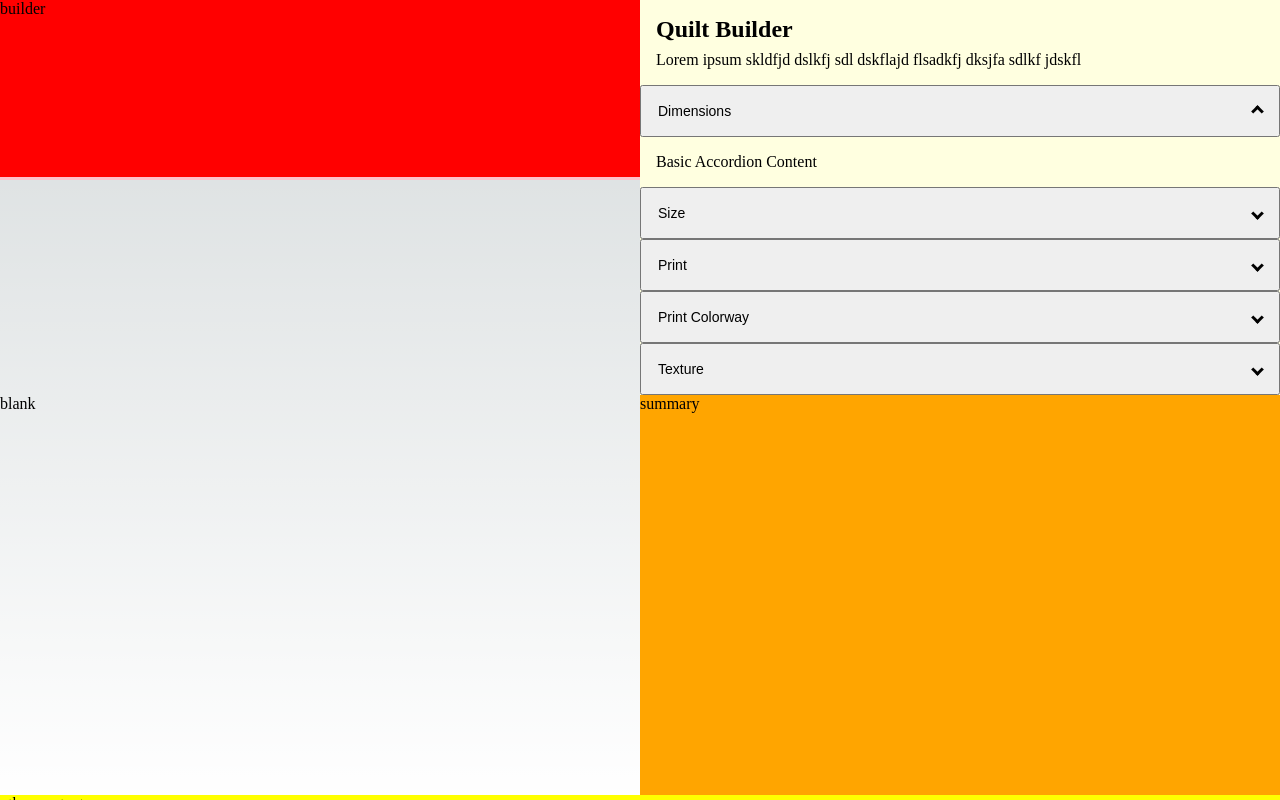
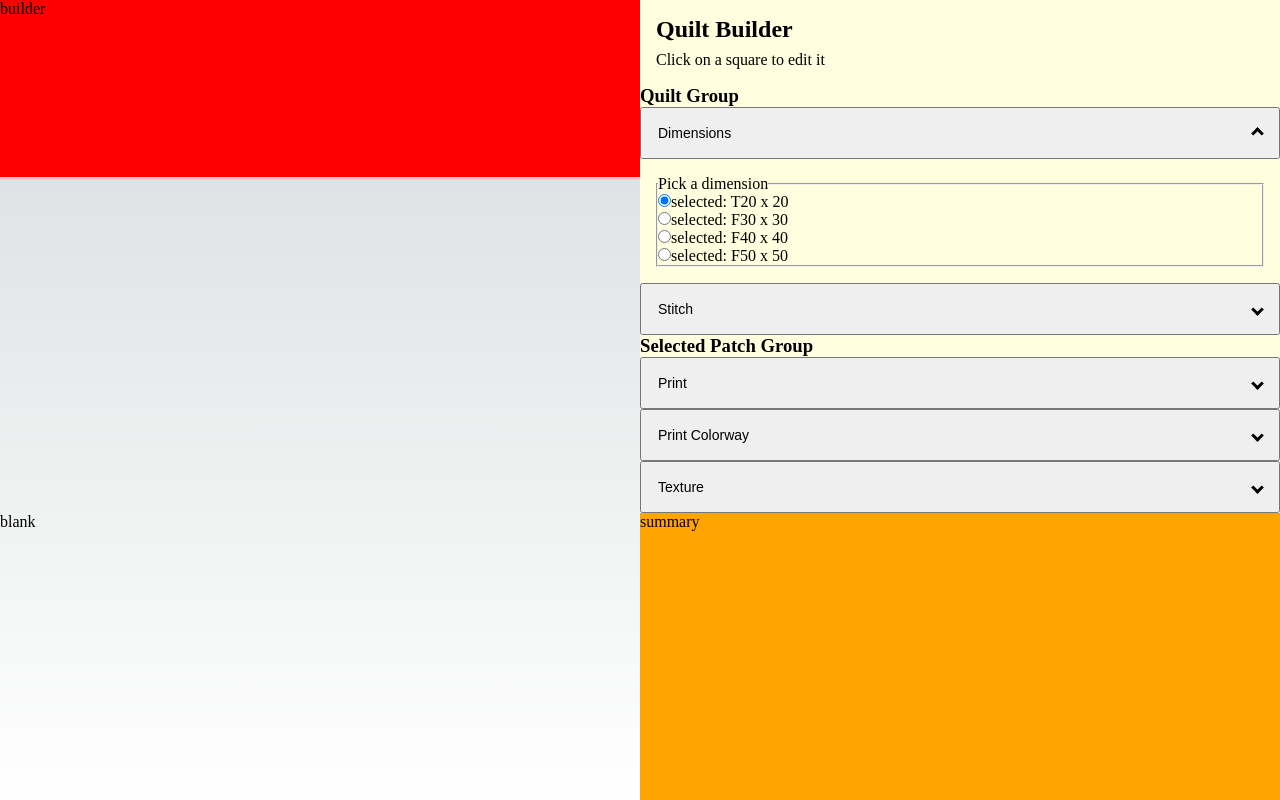
Before and after one commit to KierstenMiller/DnD-product-builder, a Next.js app in the folder next-app-test/: page /build-your-own in a window 1280 px wide. Both pictures are taken after a click on the button "Dimensions". Built offline with nearby package versions, Linux system fonts and the light colour scheme.

Commit message:
added radio groups

```diff
--- a/next-app-test/pages/build-your-own.tsx
+++ b/next-app-test/pages/build-your-own.tsx
@@ -7,6 +7,7 @@ import { BasicAccordionGroup } from '../src/Components/accordion/basic-accordion
 
 import styles from '../styles/Home.module.scss'
 import BYOStyles from '../styles/build-your-own.module.scss'
+import { InputRadio } from '../src/Components/form-controls/input-radio'
 
 const BuildYourOwn = () => {
     return (
@@ -27,8 +28,9 @@ const BuildYourOwn = () => {
                         <div className={`${styles.column} ${styles.columnRight} ${styles.isSticky}`}>
                             <div className={styles.description}>
                                 <h2 className={styles.header}>Quilt Builder</h2>
-                                <p>Lorem ipsum skldfjd dslkfj sdl dskflajd flsadkfj dksjfa sdlkf jdskfl </p>
+                                <p>Click on a square to edit it</p>
                             </div>
+                            <h3>Quilt Group</h3>
                             <BasicAccordionGroup>
                                 <BasicAccordion
                                     stylesOverride={BYOStyles}
@@ -36,16 +38,37 @@ const BuildYourOwn = () => {
                                     headerLevel={3}
                                     id="basic-accordion-example"
                                 >
-                                    Basic Accordion Content
+                                    <InputRadio
+                                        heading="Pick a dimension"
+                                        onChange={({newSelection}) => console.log('newSelection', newSelection)}
+                                        options={[
+                                            {label:"20 x 20", selected: true},
+                                            {label:"30 x 30", selected: false},
+                                            {label:"40 x 40", selected: false},
+                                            {label:"50 x 50", selected: false},
+                                        ]}
+                                    />
                                 </BasicAccordion>
                                 <BasicAccordion
                                     stylesOverride={BYOStyles}
-                                    headerText="Size"
+                                    headerText="Stitch"
                                     headerLevel={3}
                                     id="basic-accordion-example"
                                 >
-                                    Basic Accordion Content
+                                    <InputRadio
+                                        heading="Pick a stitch"
+                                        onChange={({newSelection}) => console.log('newSelection', newSelection)}
+                                        options={[
+                                            {label:"Stitch A", selected: true},
+                                            {label:"Stitch B", selected: false},
+                                            {label:"Stitch C", selected: false},
+                                            {label:"Stitch D", selected: false},
+                                        ]}
+                                    />
                                 </BasicAccordion>
+                            </BasicAccordionGroup>
+                            <h3>Selected Patch Group</h3>
+                            <BasicAccordionGroup>
                                 <BasicAccordion
                                     stylesOverride={BYOStyles}
                                     headerText="Print"
--- /dev/null
+++ b/next-app-test/src/Components/form-controls/input-radio.tsx
@@ -0,0 +1,30 @@
+import { useState } from "react";
+
+interface props {
+    heading: string,
+    onChange: ({event, newSelection}: {event: React.ChangeEvent<HTMLInputElement>, newSelection: string}) => any;
+    options: {
+        label: string,
+        // optional
+        selected?: boolean;
+    }[]
+
+}
+
+export const InputRadio = ({heading, options, onChange}: props) => {
+    return <fieldset>
+        <legend>{heading}</legend>
+        {options.map(opt => <div>
+            <input
+                type="radio"
+                value={opt.label}
+                id={opt.label}
+                name={heading}
+                onChange={event => onChange({event, newSelection: opt.label})}
+                checked={opt.selected}
+            />
+            selected: {opt.selected ? 'T' : 'F'}
+            <label htmlFor={opt.label}>{opt.label}</label>
+        </div>)}
+    </fieldset>
+}
```
